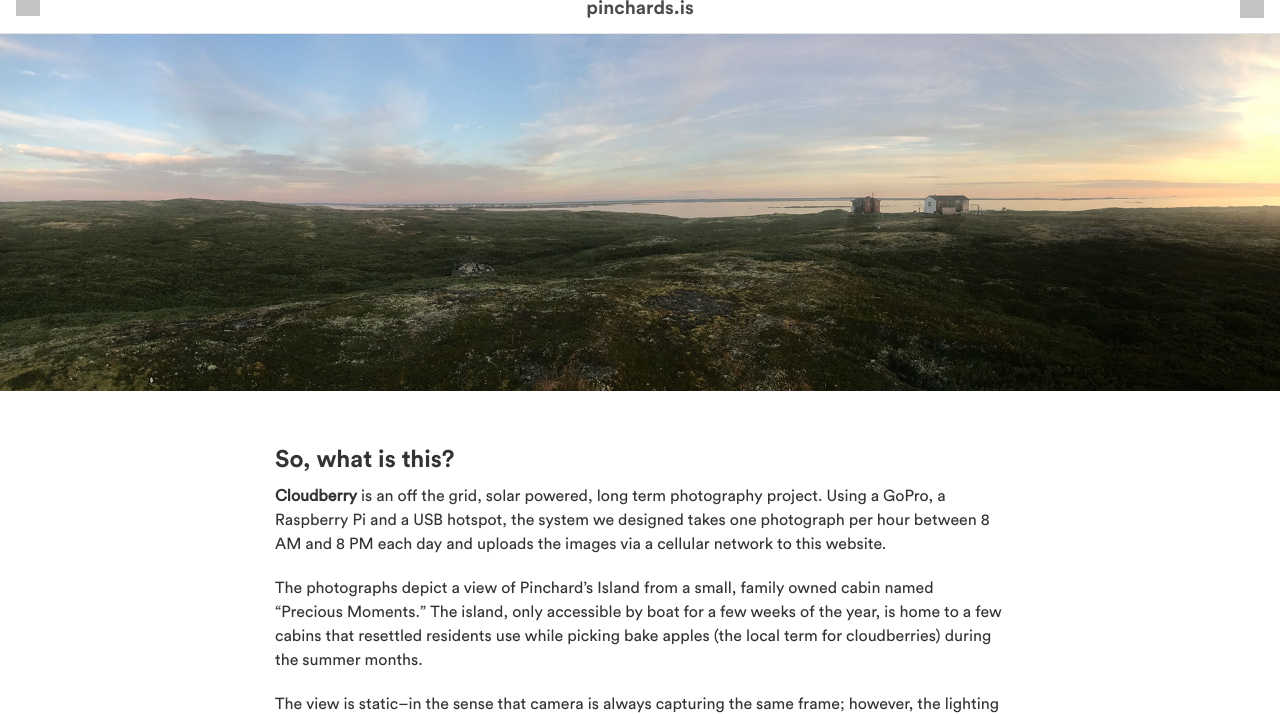
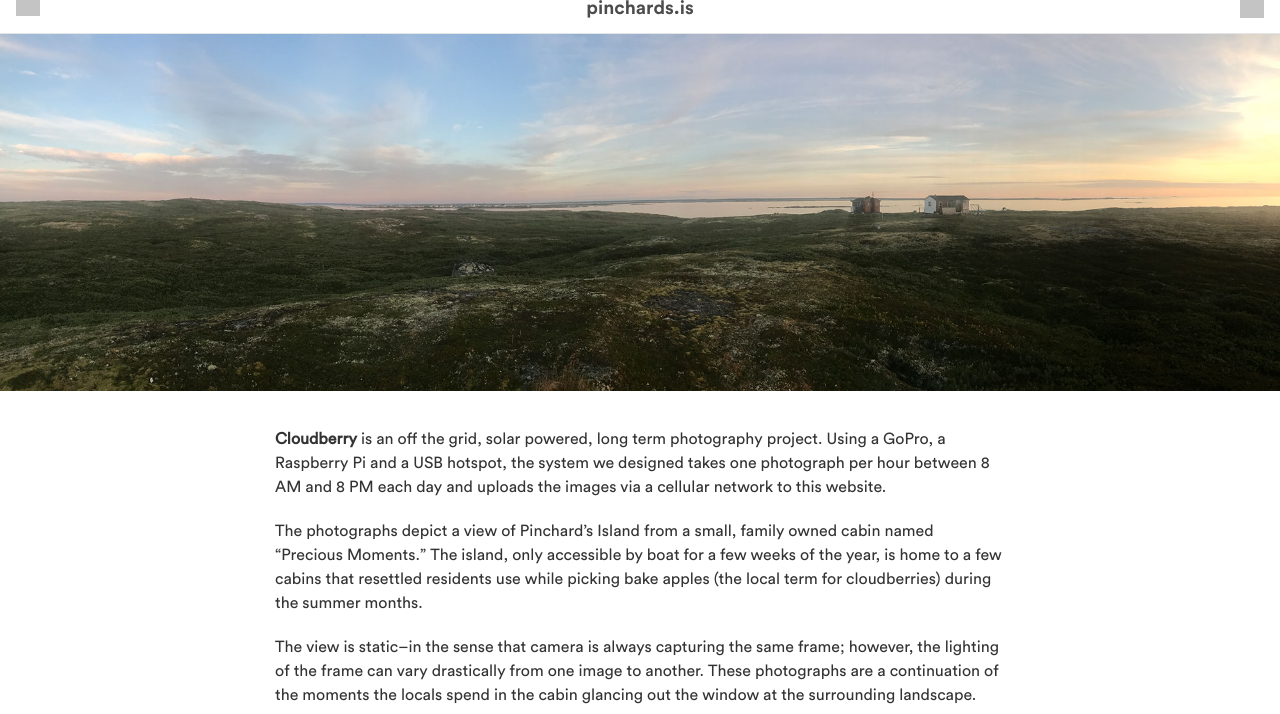
Before and after one commit to adamsimms/pinchard.is, a PHP site: page /info.php in a window 1280 px wide. Shown: the part 16-730 px from the top of the page. Run offline with PHP 8.4, Linux system fonts and the light colour scheme; some libraries are stand-ins or nearby versions; grey boxes are pictures that could not be loaded.

Commit message:
Removed first header.

```diff
--- a/info.php
+++ b/info.php
@@ -51,7 +51,6 @@
     <div class = "how_section">
         <div class = "container">
             <div class = "col-sm-8 col-sm-offset-2">
-                <h3>So, what is this?</h3>
                 <p><strong>Cloudberry</strong> is an off the grid, solar powered, long term photography project. Using a GoPro, a Raspberry Pi and a USB hotspot, the system we designed takes one photograph per hour between 8 AM and 8 PM each day and uploads the images via a cellular network to this website.</p>
 
                 <p>The photographs depict a view of Pinchard’s Island from a small, family owned cabin named “Precious Moments.” The island, only accessible by boat for a few weeks of the year, is home to a few cabins that resettled residents use while picking bake apples (the local term for cloudberries) during the summer months.</p>
```
